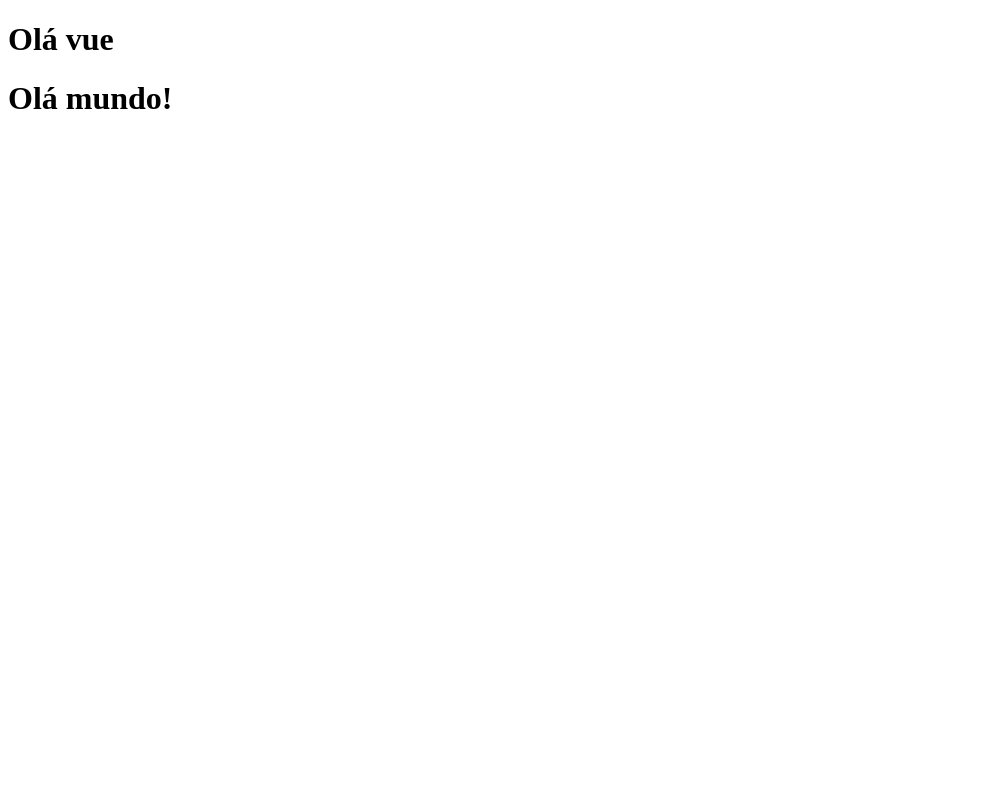
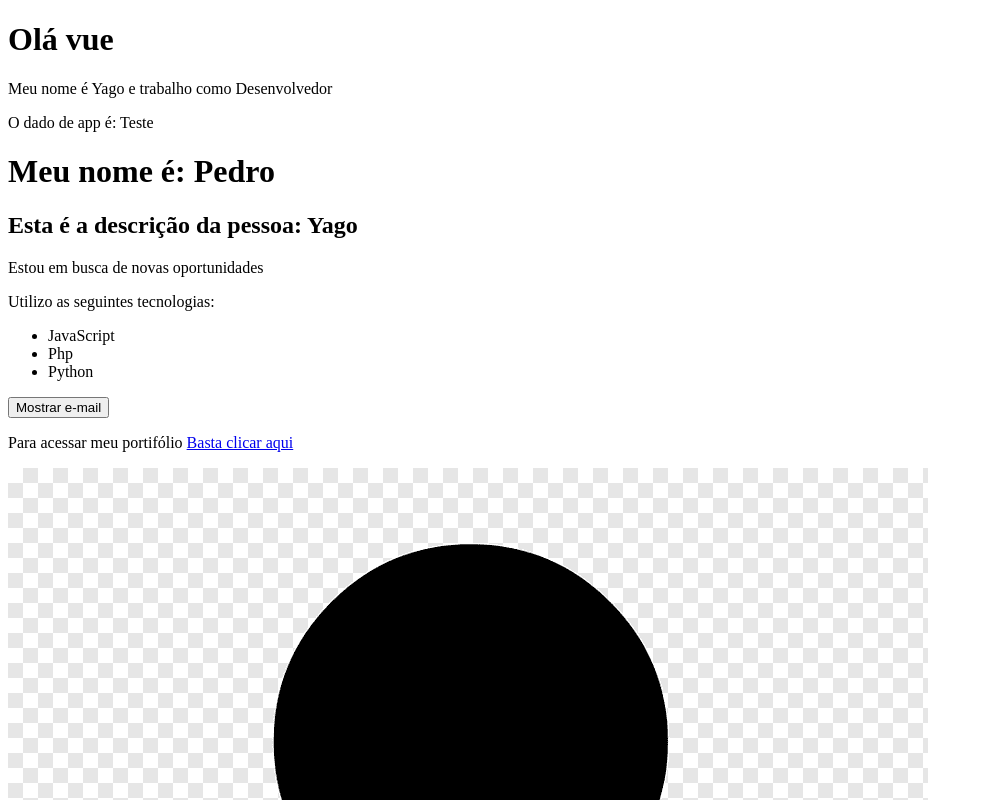
Before and after one commit to qpenta/Vue-3, a Vue app: page / in a window 1280 px wide. Shown: the top 800 px of the page, without its empty margins (0-983 px from the left). Built offline with nearby package versions, Linux system fonts and the light colour scheme.

Commit message:
components

```diff
--- a/src/App.vue
+++ b/src/App.vue
@@ -1,15 +1,28 @@
 <template>
-  <PrimeiroComponente />
-  <h1>Olá mundo!</h1>
+  <div>
+    <PrimeiroComponente />
+    <p>O dado de app é: {{ testando }}</p>
+    <LifeCycle />
+    <ThePessoa />
+  </div>
 </template>
 
 <script>
 import PrimeiroComponente from "./components/PrimeiroComponente.vue";
+import LifeCycle from "./components/LifeCycle.vue";
+import ThePessoa from "./components/ThePessoa.vue";
 
 export default {
   name: "App",
   components: {
     PrimeiroComponente,
+    LifeCycle,
+    ThePessoa,
+  },
+  data() {
+    return {
+      testando: "Teste",
+    };
   },
 };
 </script>
--- /dev/null
+++ b/src/components/Form/InputText.vue
@@ -0,0 +1,9 @@
+<template>
+  <input type="text" />
+</template>
+
+<script>
+export default {
+  name: "InputText",
+};
+</script>
--- /dev/null
+++ b/src/components/Form/TheSubmit.vue
@@ -0,0 +1,9 @@
+<template>
+  <input type="submit" value="Enviar" />
+</template>
+
+<script>
+export default {
+  name: "TheSubmit",
+};
+</script>
--- /dev/null
+++ b/src/components/LifeCycle.vue
@@ -0,0 +1,32 @@
+<template>
+  <h1>Meu nome é: {{ nome }}</h1>
+</template>
+
+<script>
+export default {
+  name: "LifeCycle",
+  data() {
+    return {
+      nome: "Ainda não sei",
+    };
+  },
+  created() {
+    setTimeout(() => {
+      this.nome = "Yago";
+    }, 1000);
+    this.lifeCycle();
+  },
+  mounted() {
+    setTimeout(() => {
+      this.nome = "Pedro";
+    }, 2000);
+    this.lifeCycle();
+  },
+
+  methods: {
+    lifeCycle() {
+      console.log("Executou");
+    },
+  },
+};
+</script>
--- a/src/components/PrimeiroComponente.vue
+++ b/src/components/PrimeiroComponente.vue
@@ -1,9 +1,18 @@
 <template>
-  <h1>Olá vue</h1>
+  <div>
+    <h1>Olá vue</h1>
+    <p>Meu nome é {{ nome }} e trabalho como {{ profissao }}</p>
+  </div>
 </template>
 
 <script>
 export default {
   name: "PrimeiroComponente",
+  data() {
+    return {
+      nome: "Yago",
+      profissao: "Desenvolvedor",
+    };
+  },
 };
 </script>
--- /dev/null
+++ b/src/components/TheForm.vue
@@ -0,0 +1,27 @@
+<template>
+  <h2>Meu formulário:</h2>
+  <form action="">
+    <div>
+      <InputText />
+    </div>
+    <div>
+      <InputText />
+    </div>
+    <div>
+      <TheSubmit />
+    </div>
+  </form>
+</template>
+
+<script>
+import InputText from "./Form/InputText";
+import TheSubmit from "./Form/TheSubmit";
+
+export default {
+  name: "TheForm",
+  components: {
+    InputText,
+    TheSubmit,
+  },
+};
+</script>
--- /dev/null
+++ b/src/components/TheInfo.vue
@@ -0,0 +1,52 @@
+<template>
+  <div>
+    <p v-if="esta_trabalhando">Estou trabalhando no momento.</p>
+    <p v-else>Estou em busca de novas oportunidades</p>
+    <p>Utilizo as seguintes tecnologias:</p>
+
+    <ul>
+      <li>JavaScript</li>
+      <li>Php</li>
+      <li>Python</li>
+    </ul>
+    <div>
+      <button @click="showEmail">{{ textoBotao }}</button>
+    </div>
+    <p v-show="mostrar_email">Mande uma mensagem para: {{ email }}</p>
+    <p>
+      Para acessar meu portifólio
+      <a v-bind:href="meu_link" target="_blank">Basta clicar aqui</a>
+    </p>
+    <ThePicture />
+  </div>
+</template>
+
+<script>
+import ThePicture from "./ThePicture.vue";
+
+export default {
+  name: "TheInfo",
+  components: {
+    ThePicture,
+  },
+  data() {
+    return {
+      esta_trabalhando: false,
+      mostrar_email: false,
+      email: "teste@gmail.com",
+      meu_link: "http://google.com",
+      textoBotao: "Mostrar e-mail",
+    };
+  },
+  methods: {
+    showEmail() {
+      this.mostrar_email = !this.mostrar_email;
+      if (!this.mostrar_email) {
+        this.textoBotao = "Mostrar e-mail";
+      } else {
+        this.textoBotao = "Esconder e-mail";
+      }
+    },
+  },
+};
+</script>
--- /dev/null
+++ b/src/components/ThePessoa.vue
@@ -0,0 +1,23 @@
+<template>
+  <h2>Esta é a descrição da pessoa: {{ nome }}</h2>
+  <TheInfo />
+  <TheForm />
+</template>
+
+<script>
+import TheInfo from "./TheInfo";
+import TheForm from "./TheForm";
+
+export default {
+  name: "ThePessoa",
+  components: {
+    TheInfo,
+    TheForm,
+  },
+  data() {
+    return {
+      nome: "Yago",
+    };
+  },
+};
+</script>
--- /dev/null
+++ b/src/components/ThePicture.vue
@@ -0,0 +1,15 @@
+<template>
+  <img :src="avatar" :alt="descricao" />
+</template>
+
+<script>
+export default {
+  name: "ThePicture",
+  data() {
+    return {
+      avatar: "/img/avatar.png",
+      descricao: "Yago Batista",
+    };
+  },
+};
+</script>
```
Also changed, not shown: public/img/avatar.png (added).
